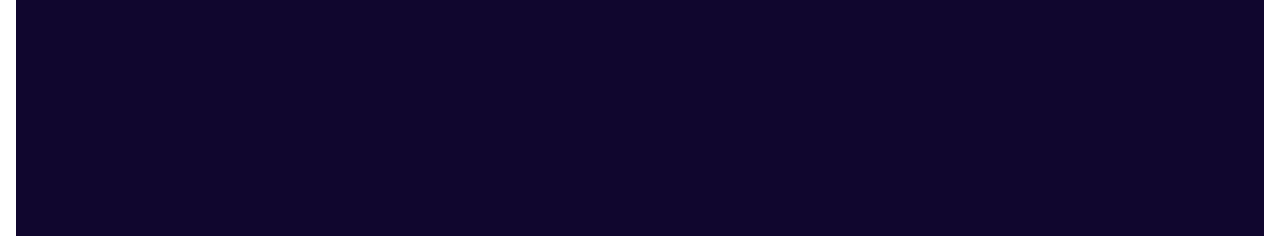
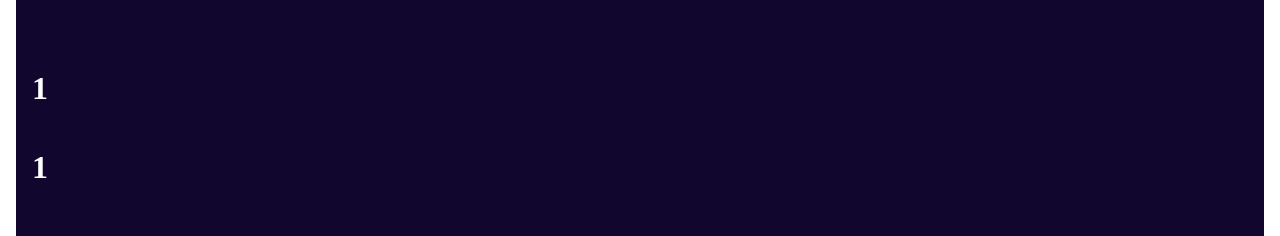
Before and after one commit to albertjcuac/IMDb-front, a Vue app: page /country/1/1 in a window 1280 px wide. Shown: the part 295-531 px from the top of the page. Built offline with nearby package versions, Linux system fonts and the light colour scheme.

Commit message:
implemented route to country details

```diff
--- a/src/components/CountryDetails.vue
+++ b/src/components/CountryDetails.vue
@@ -1,13 +1,22 @@
 <template>
-
+ <h1> {{countryName}}</h1>
+  <h1> {{countryIso}}</h1>
 </template>
 
 <script>
 export default {
-  name: "CountryDetails"
+  name: "CountryDetails",
+  data(){
+    return{
+      countryName: this.$route.params.name ,
+      countryIso: this.$route.params.iso ,
+    }
+  }
 }
 </script>
 
 <style scoped>
-
+h1{
+  color:white;
+}
 </style>
--- a/src/components/countryCard.vue
+++ b/src/components/countryCard.vue
@@ -4,15 +4,21 @@
       href="https://cdn.jsdelivr.net/gh/lipis/flag-icons@6.6.6/css/flag-icons.min.css"
   />
   <article class="country">
-    <div class="country__image-container">
+
+
+
+    <router-link v-bind:to="'/country/'+country.iso+'/'+country.name" tag="div" class="country__image-container" >
+
         <span v-bind:class="'fi fi-'+country.iso+'  flag country__flag'" ></span>
-    </div>
+
+    </router-link>
     <div class="description">
       <h1>{{ country.name }}</h1>
       <p>{{ country.number }} movies</p>
     </div>
 
   </article>
+
 </template>
 
 <script>
@@ -37,8 +43,7 @@
   border: 1px solid black;
   background-color: whitesmoke;
   border-radius: 20px;
-  transition: transform 0.5s ease;
-  transform-style: preserve-3d;
+
 }
 
 
@@ -55,6 +60,7 @@
 .description h1, .description p{
 
   line-height: 0;
+
 
 }
 .description h1{
```
